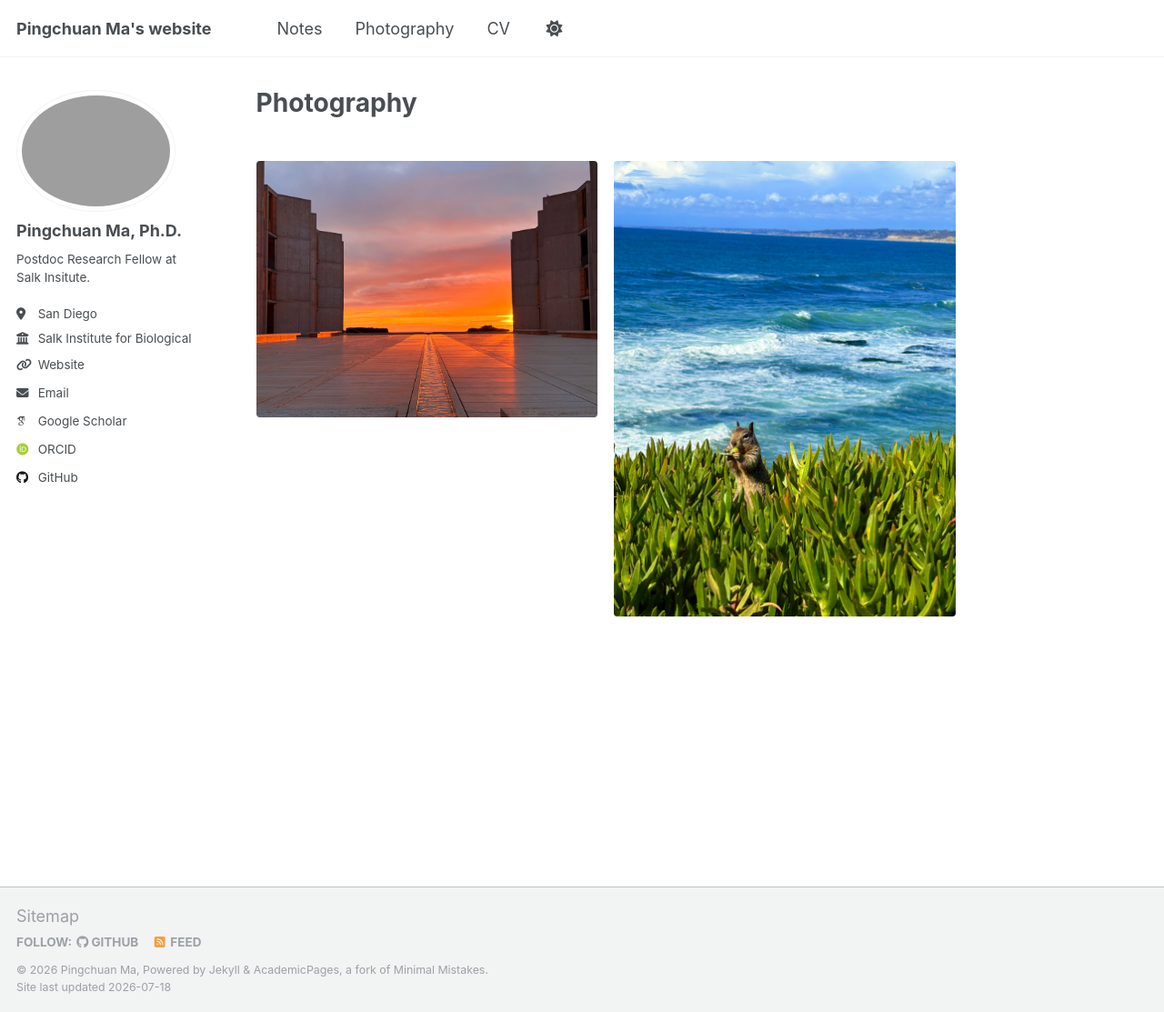
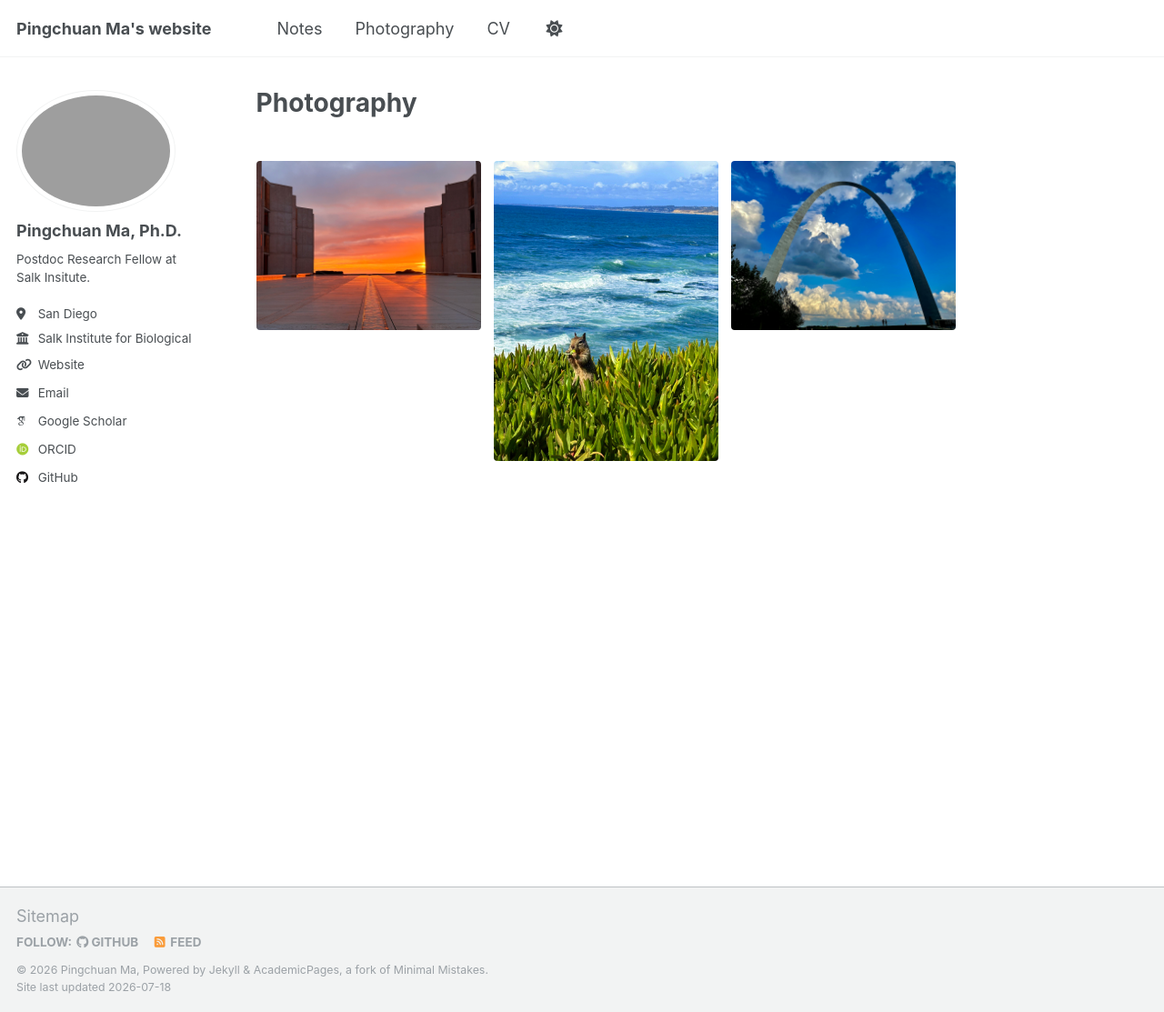
Before and after one commit to pcmaaaaa/pcmaaaaa.github.io, a Jekyll site: the page built from _pages/photography.md, in a window 1280 px wide and 1113 px high. Shown: the whole window at 91% size. Built offline with Jekyll 4.4.1, drawn with Linux system fonts in a browser that asks for light colours; some web fonts are replaced; a script that is not in the unit is left out.

Commit message:
Update photography.md

```diff
--- a/_pages/photography.md
+++ b/_pages/photography.md
@@ -13,6 +13,11 @@ gallery:
   url: photography/Seaside.jpg
   alt: "La Jolla Cove"
   title: "La Jolla Cove"
+
+- image_path: photography/Arch.jpg
+  url: photography/Arch.jpg
+  alt: "The Arch from St. Louis"
+  title: "The Arch"
 ---
 
 {% comment %}
```
